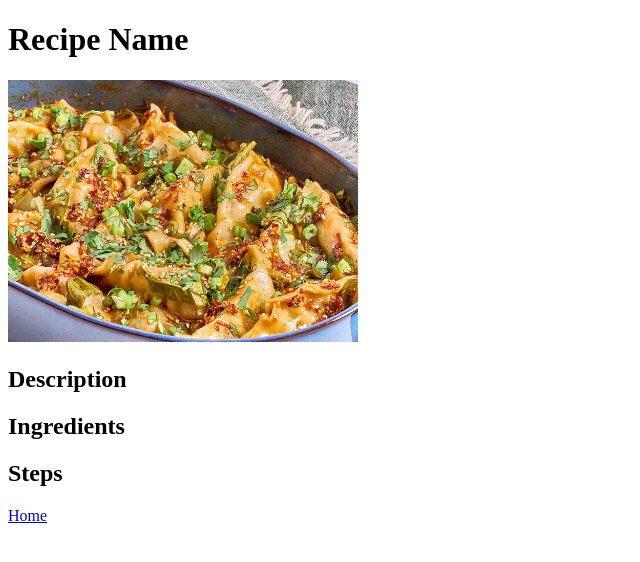
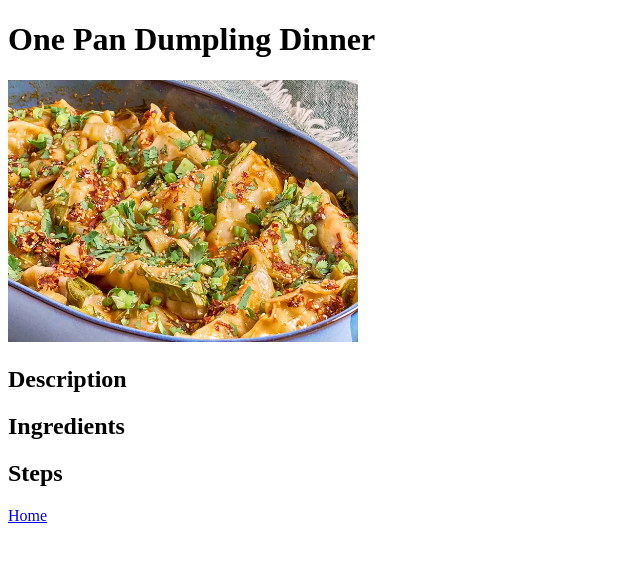
Before and after one commit to curiousConductor49/odin-recipes, a plain HTML site: page recipes/dumplingdinner.html in a window 1280 px wide. Shown: the whole page, without its empty margins (0-640 px from the left). Drawn offline with Linux system fonts and the light colour scheme.

Commit message:
Change h1 heading content

```diff
--- a/recipes/dumplingdinner.html
+++ b/recipes/dumplingdinner.html
@@ -2,11 +2,11 @@
 <html lang="en">
     <head>
         <meta charset="UTF-8">
-        <title>One Pan Dumpling Dinner</title>
+        <title>One Pan Dumpling Dinner Recipe</title>
     </head>
 
     <body>
-        <h1>Recipe Name</h1>
+        <h1>One Pan Dumpling Dinner</h1>
 
         <img src="../images/dumpling-dinner.png" alt="A pan of freshly cooked dumplings mixed with vegetables and seasoning." width="350px">
 
```
